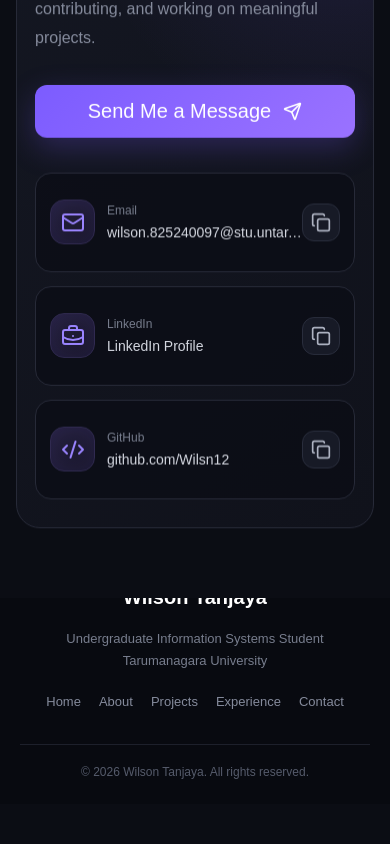
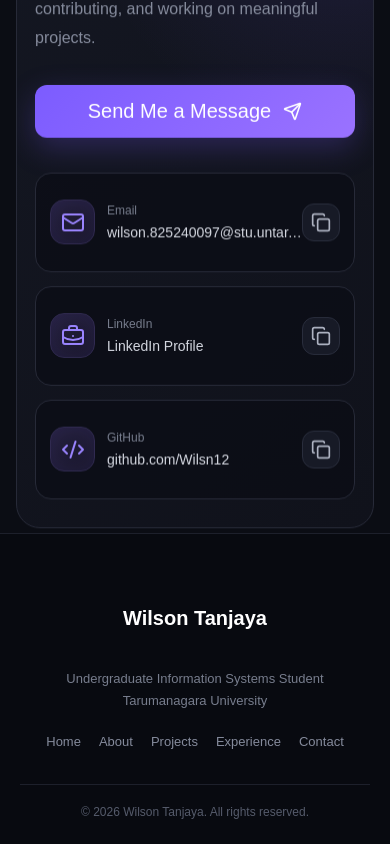
Before and after one commit to Wilsn12/portfolio-wilson, a React (Vite) app: page / in a window 390 px wide. Shown: the part 6847-7691 px from the top of the page. Before the commit the page ends 7651 px from the top, so only its background shows below. Built offline with nearby package versions, Linux system fonts and the light colour scheme.

Commit message:
ubah lagi

```diff
--- a/src/App.css
+++ b/src/App.css
@@ -1497,3 +1497,46 @@ body {
     transition: none !important;
   }
 }
+
+@media (max-width: 600px) {
+  .footer {
+    position: relative;
+    z-index: 10;
+    width: 100%;
+    min-height: auto;
+    padding: 70px 20px 25px;
+    overflow: visible;
+    text-align: center;
+    transform: none !important;
+  }
+
+  .footer-content,
+  .footer-logo,
+  .footer-content > p,
+  .footer-links,
+  .footer-bottom {
+    position: relative;
+    z-index: 1;
+    transform: none !important;
+    opacity: 1 !important;
+    visibility: visible !important;
+  }
+
+  .footer-logo {
+    display: block;
+    width: 100%;
+    height: auto;
+    margin: 0 0 18px;
+    font-size: 20px;
+    line-height: 1.4;
+    white-space: normal;
+  }
+
+  .footer-content {
+    gap: 18px;
+  }
+
+  .footer-bottom {
+    margin-top: 35px;
+  }
+}
```
